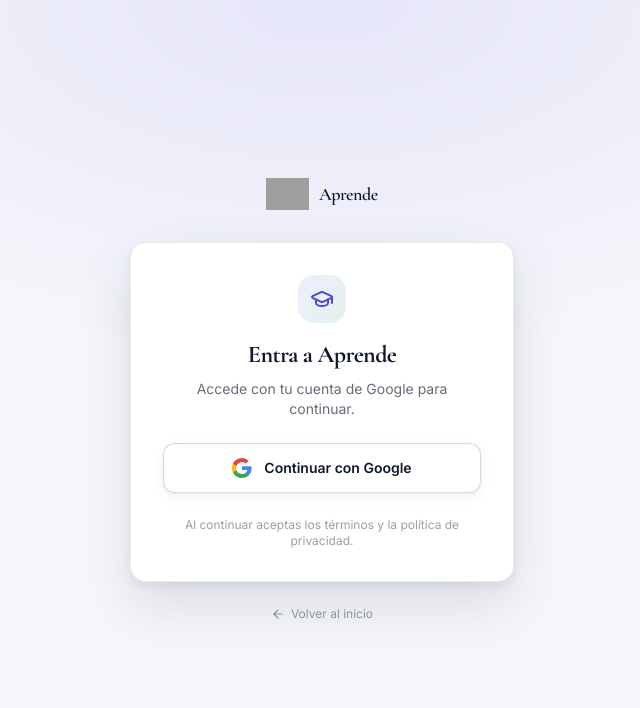
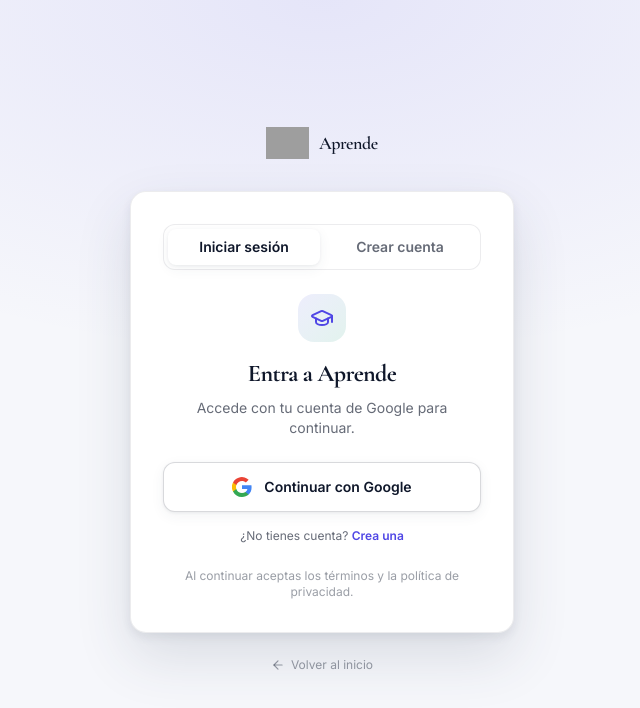
Before and after one commit to atlashh2fc-dev/aprende, a Next.js app: page /login in a window 1280 px wide. Shown: the top 708 px of the page, without its empty margins (318-958 px from the left). Built offline with nearby package versions, Linux system fonts and the light colour scheme; no server answers; grey boxes are pictures that could not be loaded.

Commit message:
feat(login): pestanas iniciar sesion / crear cuenta

```diff
--- a/app/login/page.tsx
+++ b/app/login/page.tsx
@@ -19,11 +19,27 @@
   );
 }
 
+type Mode = "login" | "signup";
+
 function LoginInner() {
   const params = useSearchParams();
   const redirect = params.get("redirect") ?? "/dashboard";
+  const [mode, setMode] = useState<Mode>(params.get("mode") === "signup" ? "signup" : "login");
   const [loading, setLoading] = useState(false);
   const [error, setError] = useState<string | null>(null);
+
+  const copy = {
+    login: {
+      title: `Entra a ${brand.name}`,
+      subtitle: "Accede con tu cuenta de Google para continuar.",
+      cta: "Continuar con Google",
+    },
+    signup: {
+      title: `Crea tu cuenta en ${brand.name}`,
+      subtitle: "Regístrate con Google en segundos y empieza a aprender.",
+      cta: "Registrarse con Google",
+    },
+  }[mode];
 
   async function signInWithGoogle() {
     setError(null);
@@ -55,16 +71,31 @@
         <div className="mb-8 flex justify-center"><BrandMark /></div>
 
         <div className="card p-8" style={{ boxShadow: "var(--shadow-lg)" }}>
+          {/* Pestañas: iniciar sesión / crear cuenta */}
+          <div className="mb-6 grid grid-cols-2 gap-1 rounded-xl p-1"
+            style={{ background: "var(--surface-muted, var(--surface))", border: "1px solid var(--border)" }}>
+            {([["login", "Iniciar sesión"], ["signup", "Crear cuenta"]] as const).map(([value, label]) => (
+              <button key={value} type="button" onClick={() => { setMode(value); setError(null); }}
+                aria-pressed={mode === value}
+                className="rounded-lg px-3 py-2 text-sm font-semibold transition-all"
+                style={mode === value
+                  ? { background: "var(--surface)", color: "var(--text)", boxShadow: "var(--shadow-sm)" }
+                  : { background: "transparent", color: "var(--text-muted)" }}>
+                {label}
+              </button>
+            ))}
+          </div>
+
           <div className="mb-6 text-center">
             <span className="mx-auto mb-4 flex h-12 w-12 items-center justify-center rounded-2xl"
               style={{ background: "linear-gradient(135deg, var(--primary-dim), var(--accent-dim))", color: "var(--primary)" }}>
               <GraduationCap className="h-6 w-6" />
             </span>
             <h1 className="font-serif-brand text-2xl font-bold tracking-tight" style={{ color: "var(--text)" }}>
-              Entra a {brand.name}
+              {copy.title}
             </h1>
             <p className="mt-2 text-sm" style={{ color: "var(--text-muted)" }}>
-              Accede con tu cuenta de Google para continuar.
+              {copy.subtitle}
             </p>
           </div>
 
@@ -77,8 +108,26 @@
               boxShadow: "var(--shadow-sm)",
             }}>
             <GoogleIcon />
-            {loading ? "Redirigiendo…" : "Continuar con Google"}
+            {loading ? "Redirigiendo…" : copy.cta}
           </button>
+
+          <p className="mt-4 text-center text-xs" style={{ color: "var(--text-muted)" }}>
+            {mode === "login" ? (
+              <>¿No tienes cuenta?{" "}
+                <button type="button" onClick={() => { setMode("signup"); setError(null); }}
+                  className="font-semibold transition-opacity hover:opacity-80" style={{ color: "var(--primary)" }}>
+                  Crea una
+                </button>
+              </>
+            ) : (
+              <>¿Ya tienes cuenta?{" "}
+                <button type="button" onClick={() => { setMode("login"); setError(null); }}
+                  className="font-semibold transition-opacity hover:opacity-80" style={{ color: "var(--primary)" }}>
+                  Inicia sesión
+                </button>
+              </>
+            )}
+          </p>
 
           {error && (
             <p className="mt-4 rounded-lg px-3 py-2 text-xs"
```
